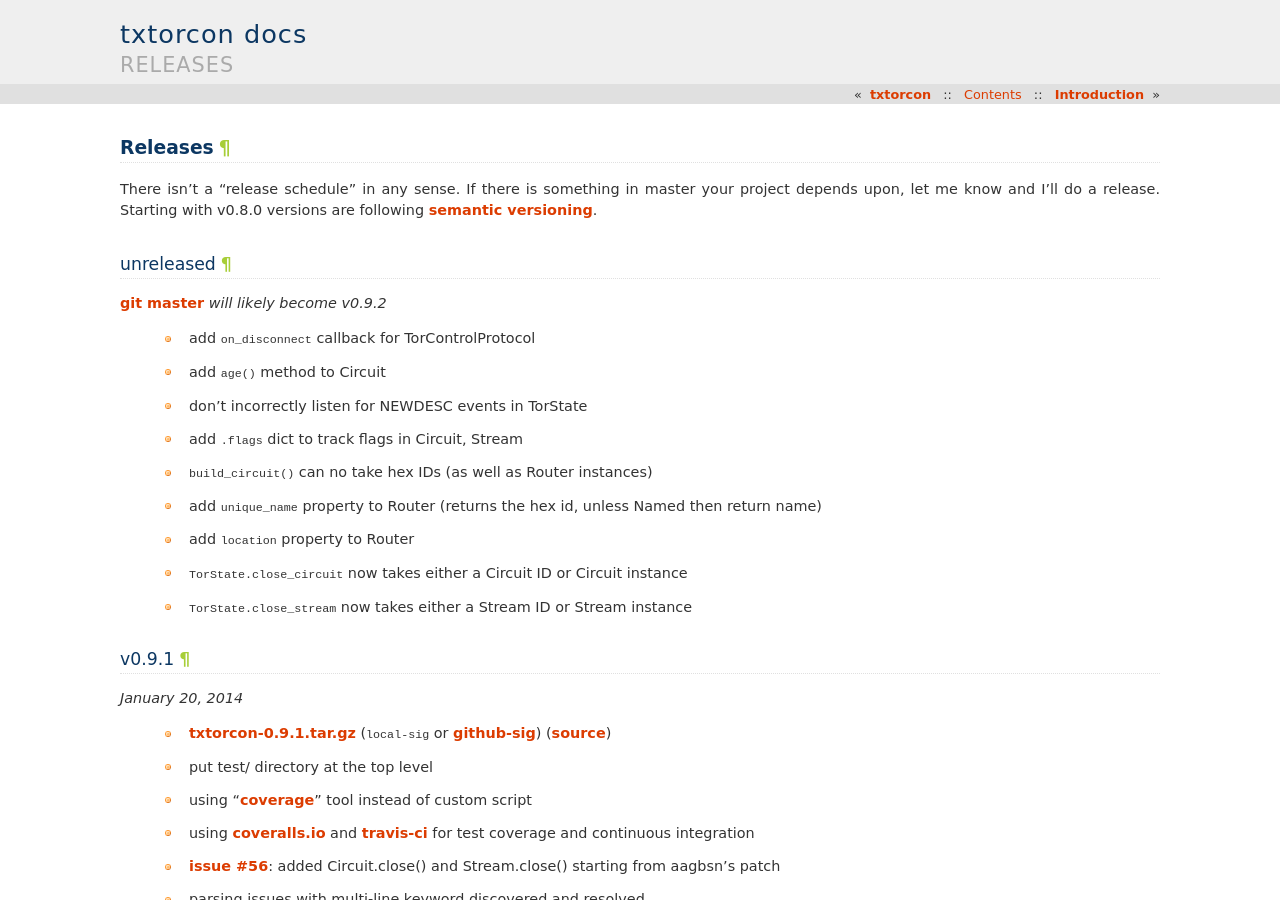
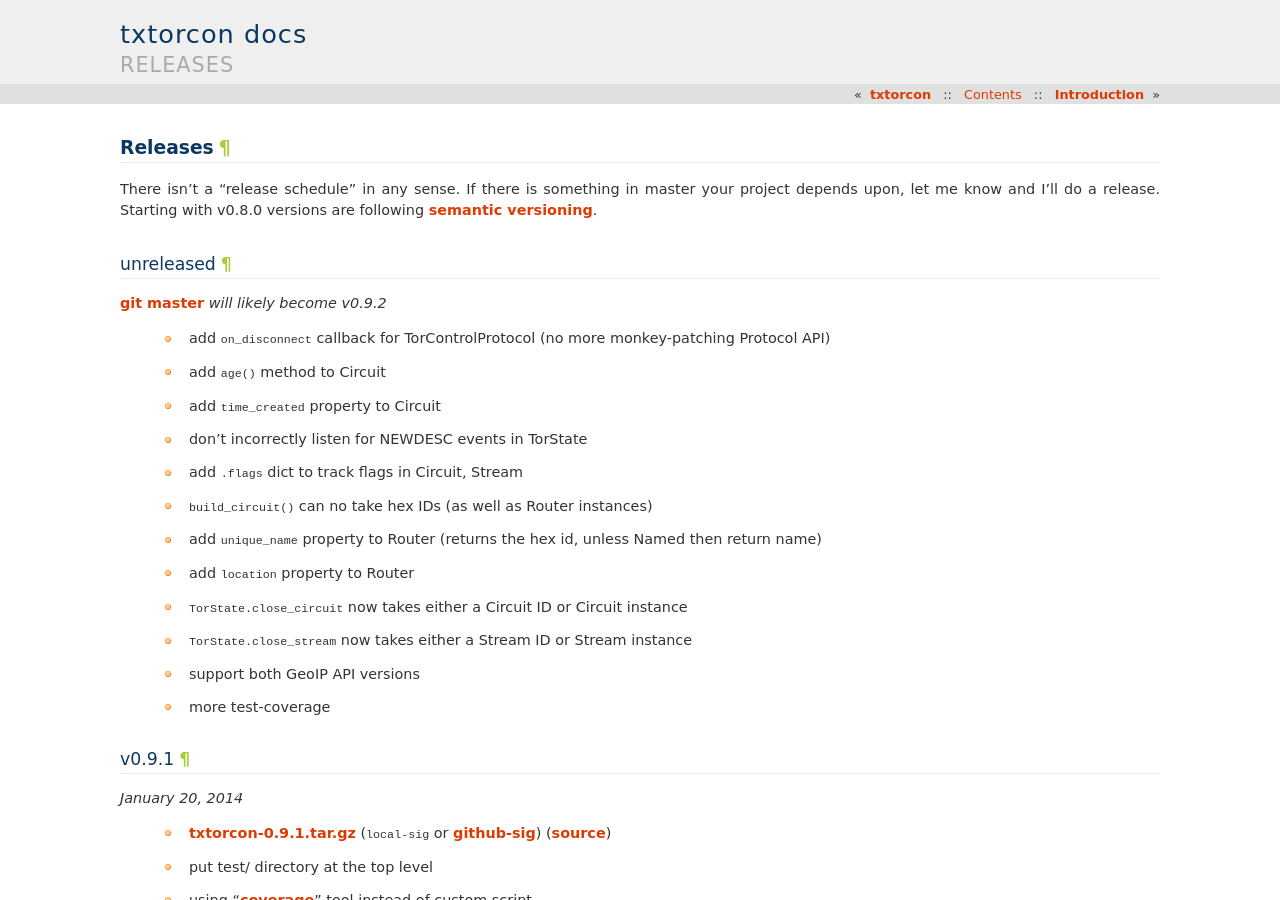
Before and after one commit to meejah/txtorcon, a Sphinx documentation site: the page built from docs/releases.rst, in a window 1280 px wide and 900 px high. Built offline with Sphinx 7.4.7, drawn with Linux system fonts in a browser that asks for light colours.

Commit message:
changelog

```diff
--- a/docs/releases.rst
+++ b/docs/releases.rst
@@ -11,8 +11,9 @@
 
 `git master <https://github.com/meejah/txtorcon>`_ *will likely become v0.9.2*
 
- * add ``on_disconnect`` callback for TorControlProtocol
+ * add ``on_disconnect`` callback for TorControlProtocol (no more monkey-patching Protocol API)
  * add ``age()`` method to Circuit
+ * add ``time_created`` property to Circuit
  * don't incorrectly listen for NEWDESC events in TorState
  * add ``.flags`` dict to track flags in Circuit, Stream
  * ``build_circuit()`` can no take hex IDs (as well as Router instances)
@@ -20,6 +21,8 @@
  * add ``location`` property to Router
  * ``TorState.close_circuit`` now takes either a Circuit ID or Circuit instance
  * ``TorState.close_stream`` now takes either a Stream ID or Stream instance
+ * support both GeoIP API versions
+ * more test-coverage
 
 
 v0.9.1
```
